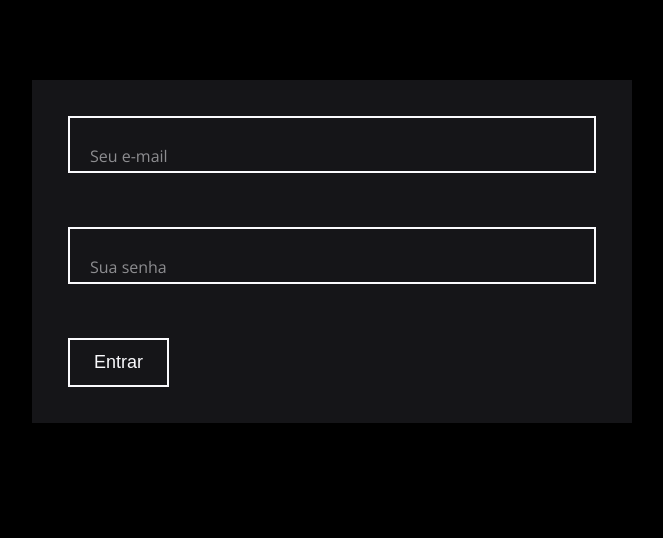
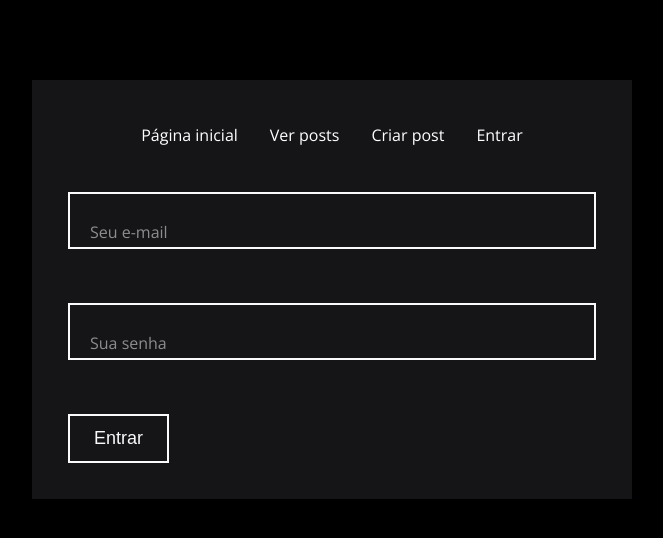
Before and after one commit to Mathh19/Next-Auth, a Next.js app: page /login in a window 1280 px wide. Shown: the top 538 px of the page, without its empty margins (308-971 px from the left). Built offline with nearby package versions, Linux system fonts and the light colour scheme; no server answers; some icons are missing.

Commit message:
Adding menu and done log out logic

```diff
--- a/src/components/FormLogin/index.tsx
+++ b/src/components/FormLogin/index.tsx
@@ -52,9 +52,9 @@ export const FormLogin = ({ errorMessage, onLogin }: FormLoginProps) => {
         required={true}
         icon={
           displayPassword ? (
-            <EyeOutline onClick={handleClick} />
+            <EyeOutline onClick={handleClick} className="icon-visible" />
           ) : (
-            <EyeOffOutline onClick={handleClick} />
+            <EyeOffOutline onClick={handleClick} className="icon-visible" />
           )
         }
       />
--- a/src/components/FormLogin/styles.ts
+++ b/src/components/FormLogin/styles.ts
@@ -1,6 +1,10 @@
 import styled, { css } from 'styled-components';
 
-export const Wrapper = styled.form``;
+export const Wrapper = styled.form`
+  .icon-visible {
+    cursor: pointer;
+  }
+`;
 
 export const ButtonWrapper = styled.div``;
 
--- /dev/null
+++ b/src/components/Menu/index.tsx
@@ -0,0 +1,51 @@
+import { signOut, useSession } from 'next-auth/react';
+import Link from 'next/link';
+import React, { useState, useEffect } from 'react';
+import * as Styled from './styles';
+
+export const Menu = () => {
+  const { data: session } = useSession();
+  const [redirect, setRdirect] = useState('/');
+
+  useEffect(() => {
+    if (typeof window === 'undefined') return;
+
+    setRdirect(encodeURI(window.location.pathname));
+  }, []);
+
+  const handleClick = (event: React.MouseEvent<HTMLAnchorElement>) => {
+    event.preventDefault();
+    signOut({ redirect: false });
+  };
+
+  return (
+    <Styled.Wrapper>
+      <Link href="/">
+        <a>Página inicial</a>
+      </Link>
+      <Link href="/posts">
+        <a>Ver posts</a>
+      </Link>
+      <Link href="/create-post">
+        <a>Criar post</a>
+      </Link>
+
+      {session ? (
+        <a href="#" onClick={handleClick}>
+          Sair
+        </a>
+      ) : (
+        <Link
+          href={{
+            pathname: '/login',
+            query: {
+              redirect,
+            },
+          }}
+        >
+          <a>Entrar</a>
+        </Link>
+      )}
+    </Styled.Wrapper>
+  );
+};
--- /dev/null
+++ b/src/components/Menu/styles.ts
@@ -0,0 +1,28 @@
+import styled, { css } from 'styled-components';
+
+export const Wrapper = styled.nav`
+  ${({ theme }) => css`
+    display: flex;
+    flex-flow: row wrap;
+    justify-content: center;
+    margin-bottom: ${theme.spacings.xlarge};
+
+    a {
+      text-decoration: none;
+      margin: 0 ${theme.spacings.small};
+      padding: ${theme.spacings.xxsmall} 0;
+
+      &::after {
+      content: '';
+      display: block;
+      width: 0;
+      height: 0.2rem;
+      background-color: ${theme.colors.deepWhite};
+      transition: all 300ms ease-in-out;
+    }
+    &:hover::after {
+      width: 100%;
+    }
+    }
+  `}
+`;
--- a/src/components/Wrapper/index.tsx
+++ b/src/components/Wrapper/index.tsx
@@ -1,3 +1,4 @@
+import { Menu } from 'components/Menu';
 import * as Styled from './styles';
 
 export type WrapperProps = {
@@ -5,5 +6,10 @@ export type WrapperProps = {
 };
 
 export function Wrapper({ children }: WrapperProps) {
-  return <Styled.Wrapper>{children}</Styled.Wrapper>;
+  return (
+    <Styled.Wrapper>
+      <Menu />
+      {children}
+    </Styled.Wrapper>
+  );
 }
--- a/src/components/Wrapper/styles.ts
+++ b/src/components/Wrapper/styles.ts
@@ -3,6 +3,7 @@ import styled, { css } from 'styled-components';
 export const Wrapper = styled.div`
   ${({ theme }) => css`
     max-width: 60rem;
+    width: 90%;
     margin: 8rem auto;
     background: ${theme.colors.gray12};
     padding: ${theme.spacings.xlarge};
--- a/src/styles/global-styles.ts
+++ b/src/styles/global-styles.ts
@@ -24,6 +24,10 @@ export const GlobalStyles = createGlobalStyle`
     margin: ${({ theme }) => theme.spacings.large} 0;
   }
 
+  a {
+    color: ${({ theme }) => theme.colors.deepWhite}
+  }
+
   p {
     margin: ${({ theme }) => theme.spacings.medium} 0;
   }
```
Also changed, not shown: src/components/Menu/stories.tsx (added, +28 -0 lines), src/pages/index.tsx (+4 -3 lines).
